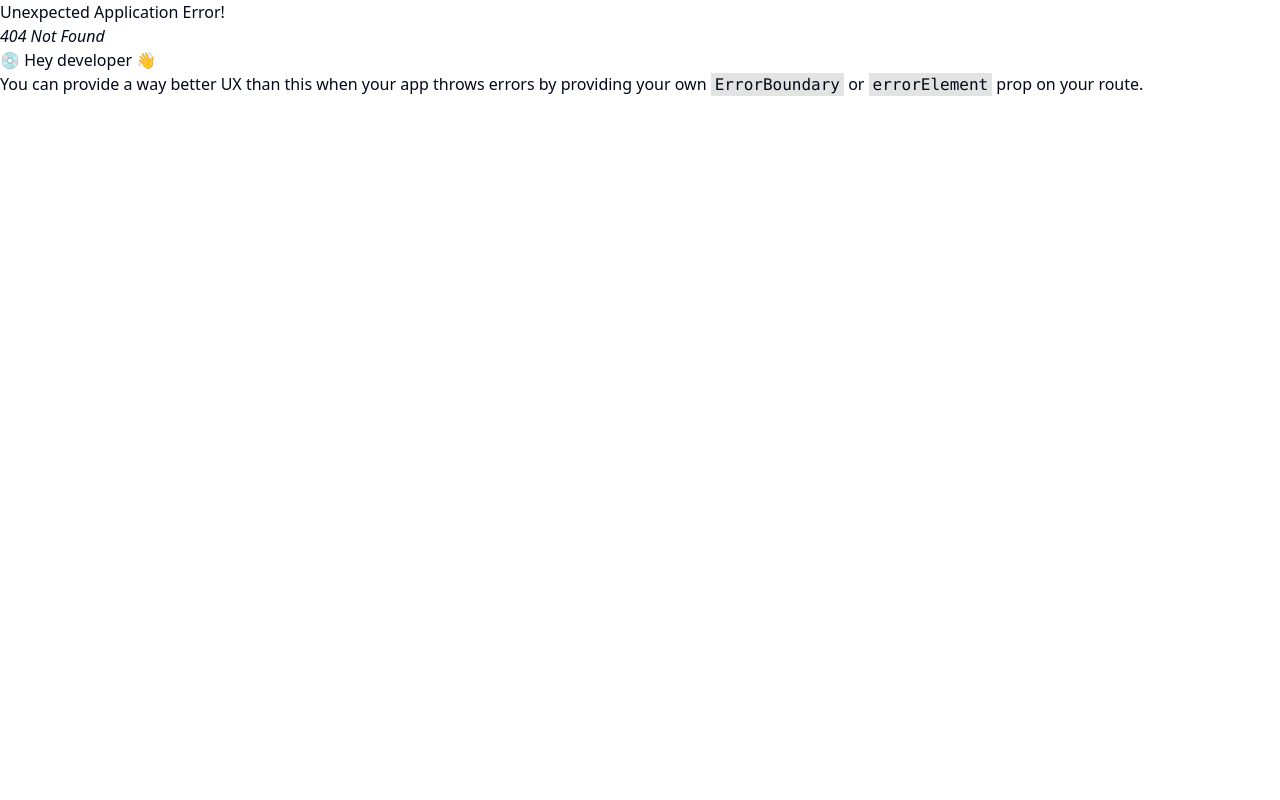
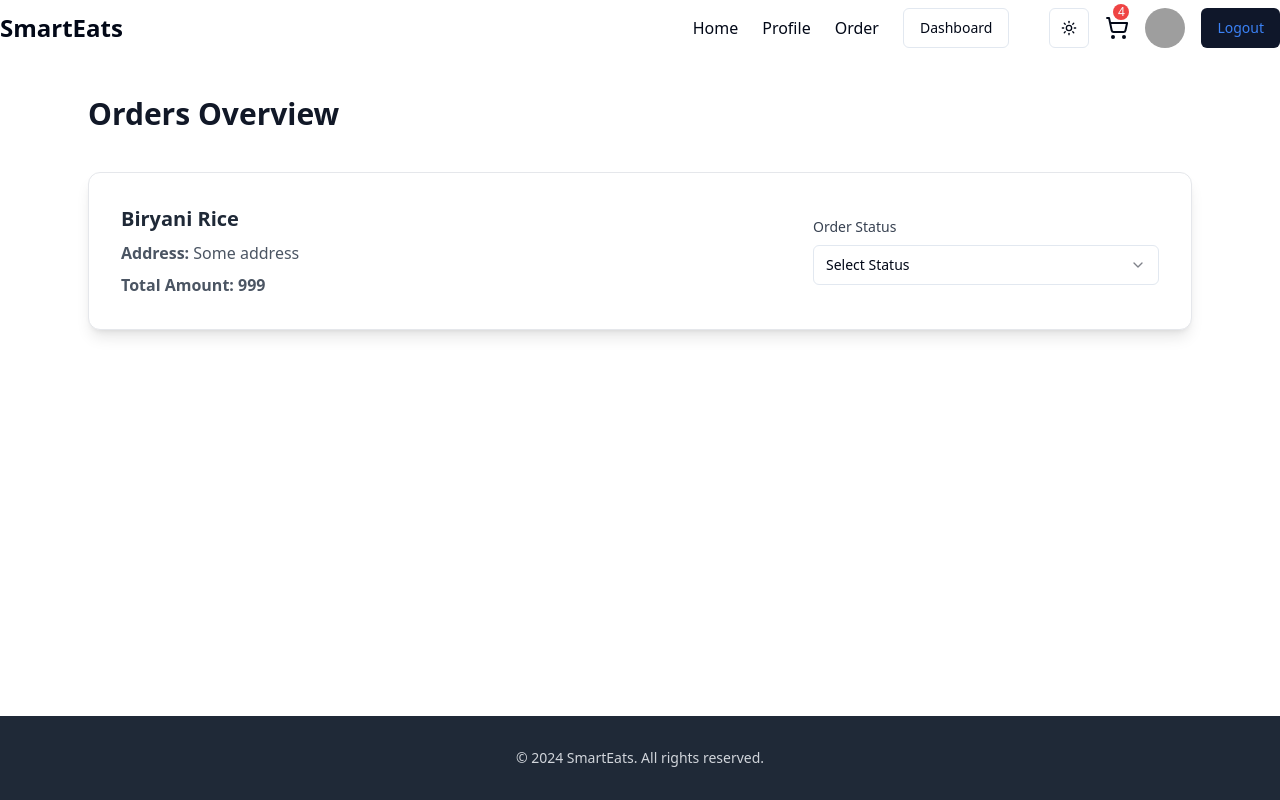
Before and after one commit to smartdriver321/smarteats, a React (Vite) app in the folder client/: page /admin/orders in a window 1280 px wide. Before the commit this address had no page. Built offline with nearby package versions, Linux system fonts and the light colour scheme; grey boxes are pictures that could not be loaded.

Commit message:
Add Orders page

```diff
--- a/client/package.json
+++ b/client/package.json
@@ -17,7 +17,7 @@
 		"@radix-ui/react-dropdown-menu": "^2.1.2",
 		"@radix-ui/react-label": "^2.1.0",
 		"@radix-ui/react-menubar": "^1.1.2",
-		"@radix-ui/react-select": "^2.1.1",
+		"@radix-ui/react-select": "^2.1.2",
 		"@radix-ui/react-separator": "^1.1.0",
 		"@radix-ui/react-slot": "^1.1.0",
 		"axios": "^1.7.5",
--- a/client/src/App.tsx
+++ b/client/src/App.tsx
@@ -12,6 +12,7 @@
 import Cart from './components/cart'
 import Restaurant from './admin/restaurant'
 import AddMenu from './admin/add-menu'
+import Orders from './admin/orders'
 
 const appRouter = createBrowserRouter([
 	{
@@ -42,6 +43,10 @@
 			{
 				path: '/admin/menu',
 				element: <AddMenu />,
+			},
+			{
+				path: '/admin/orders',
+				element: <Orders />,
 			},
 		],
 	},
--- /dev/null
+++ b/client/src/admin/orders.tsx
@@ -0,0 +1,61 @@
+import { Label } from '@/components/ui/label'
+import {
+	Select,
+	SelectContent,
+	SelectGroup,
+	SelectItem,
+	SelectTrigger,
+	SelectValue,
+} from '@/components/ui/select'
+
+export default function Orders() {
+	return (
+		<div className='max-w-6xl mx-auto py-10 px-6'>
+			<h1 className='text-3xl font-extrabold text-gray-900 dark:text-white mb-10'>
+				Orders Overview
+			</h1>
+			<div className='space-y-8'>
+				{/* Restaurant orders display here  */}
+				<div className='flex flex-col md:flex-row justify-between items-start sm:items-center bg-white dark:bg-gray-800 shadow-lg rounded-xl p-6 sm:p-8 border border-gray-200 dark:border-gray-700'>
+					<div className='flex-1 mb-6 sm:mb-0'>
+						<h1 className='text-xl font-semibold text-gray-800 dark:text-gray-100'>
+							Biryani Rice
+						</h1>
+						<p className='text-gray-600 dark:text-gray-400 mt-2'>
+							<span className='font-semibold'>Address: </span>
+							Some address
+						</p>
+						<p className='text-gray-600 dark:text-gray-400 mt-2'>
+							<span className='font-semibold'>Total Amount: 999</span>
+						</p>
+					</div>
+					<div className='w-full sm:w-1/3'>
+						<Label className='block text-sm font-medium text-gray-700 dark:text-gray300 mb-2'>
+							Order Status
+						</Label>
+						<Select>
+							<SelectTrigger>
+								<SelectValue placeholder='Select Status' />
+							</SelectTrigger>
+							<SelectContent>
+								<SelectGroup>
+									{[
+										'Pending',
+										'Confirmed',
+										'Preparing',
+										'OutForDelivery',
+										'Delivered',
+									].map((status: string, index: number) => (
+										<SelectItem key={index} value={status.toLowerCase()}>
+											{status}
+										</SelectItem>
+									))}
+								</SelectGroup>
+							</SelectContent>
+						</Select>
+					</div>
+				</div>
+			</div>
+		</div>
+	)
+}
--- /dev/null
+++ b/client/src/components/ui/select.tsx
@@ -0,0 +1,158 @@
+import * as React from "react"
+import * as SelectPrimitive from "@radix-ui/react-select"
+import { Check, ChevronDown, ChevronUp } from "lucide-react"
+
+import { cn } from "@/lib/utils"
+
+const Select = SelectPrimitive.Root
+
+const SelectGroup = SelectPrimitive.Group
+
+const SelectValue = SelectPrimitive.Value
+
+const SelectTrigger = React.forwardRef<
+  React.ElementRef<typeof SelectPrimitive.Trigger>,
+  React.ComponentPropsWithoutRef<typeof SelectPrimitive.Trigger>
+>(({ className, children, ...props }, ref) => (
+  <SelectPrimitive.Trigger
+    ref={ref}
+    className={cn(
+      "flex h-10 w-full items-center justify-between rounded-md border border-input bg-background px-3 py-2 text-sm ring-offset-background placeholder:text-muted-foreground focus:outline-none focus:ring-2 focus:ring-ring focus:ring-offset-2 disabled:cursor-not-allowed disabled:opacity-50 [&>span]:line-clamp-1",
+      className
+    )}
+    {...props}
+  >
+    {children}
+    <SelectPrimitive.Icon asChild>
+      <ChevronDown className="h-4 w-4 opacity-50" />
+    </SelectPrimitive.Icon>
+  </SelectPrimitive.Trigger>
+))
+SelectTrigger.displayName = SelectPrimitive.Trigger.displayName
+
+const SelectScrollUpButton = React.forwardRef<
+  React.ElementRef<typeof SelectPrimitive.ScrollUpButton>,
+  React.ComponentPropsWithoutRef<typeof SelectPrimitive.ScrollUpButton>
+>(({ className, ...props }, ref) => (
+  <SelectPrimitive.ScrollUpButton
+    ref={ref}
+    className={cn(
+      "flex cursor-default items-center justify-center py-1",
+      className
+    )}
+    {...props}
+  >
+    <ChevronUp className="h-4 w-4" />
+  </SelectPrimitive.ScrollUpButton>
+))
+SelectScrollUpButton.displayName = SelectPrimitive.ScrollUpButton.displayName
+
+const SelectScrollDownButton = React.forwardRef<
+  React.ElementRef<typeof SelectPrimitive.ScrollDownButton>,
+  React.ComponentPropsWithoutRef<typeof SelectPrimitive.ScrollDownButton>
+>(({ className, ...props }, ref) => (
+  <SelectPrimitive.ScrollDownButton
+    ref={ref}
+    className={cn(
+      "flex cursor-default items-center justify-center py-1",
+      className
+    )}
+    {...props}
+  >
+    <ChevronDown className="h-4 w-4" />
+  </SelectPrimitive.ScrollDownButton>
+))
+SelectScrollDownButton.displayName =
+  SelectPrimitive.ScrollDownButton.displayName
+
+const SelectContent = React.forwardRef<
+  React.ElementRef<typeof SelectPrimitive.Content>,
+  React.ComponentPropsWithoutRef<typeof SelectPrimitive.Content>
+>(({ className, children, position = "popper", ...props }, ref) => (
+  <SelectPrimitive.Portal>
+    <SelectPrimitive.Content
+      ref={ref}
+      className={cn(
+        "relative z-50 max-h-96 min-w-[8rem] overflow-hidden rounded-md border bg-popover text-popover-foreground shadow-md data-[state=open]:animate-in data-[state=closed]:animate-out data-[state=closed]:fade-out-0 data-[state=open]:fade-in-0 data-[state=closed]:zoom-out-95 data-[state=open]:zoom-in-95 data-[side=bottom]:slide-in-from-top-2 data-[side=left]:slide-in-from-right-2 data-[side=right]:slide-in-from-left-2 data-[side=top]:slide-in-from-bottom-2",
+        position === "popper" &&
+          "data-[side=bottom]:translate-y-1 data-[side=left]:-translate-x-1 data-[side=right]:translate-x-1 data-[side=top]:-translate-y-1",
+        className
+      )}
+      position={position}
+      {...props}
+    >
+      <SelectScrollUpButton />
+      <SelectPrimitive.Viewport
+        className={cn(
+          "p-1",
+          position === "popper" &&
+            "h-[var(--radix-select-trigger-height)] w-full min-w-[var(--radix-select-trigger-width)]"
+        )}
+      >
+        {children}
+      </SelectPrimitive.Viewport>
+      <SelectScrollDownButton />
+    </SelectPrimitive.Content>
+  </SelectPrimitive.Portal>
+))
+SelectContent.displayName = SelectPrimitive.Content.displayName
+
+const SelectLabel = React.forwardRef<
+  React.ElementRef<typeof SelectPrimitive.Label>,
+  React.ComponentPropsWithoutRef<typeof SelectPrimitive.Label>
+>(({ className, ...props }, ref) => (
+  <SelectPrimitive.Label
+    ref={ref}
+    className={cn("py-1.5 pl-8 pr-2 text-sm font-semibold", className)}
+    {...props}
+  />
+))
+SelectLabel.displayName = SelectPrimitive.Label.displayName
+
+const SelectItem = React.forwardRef<
+  React.ElementRef<typeof SelectPrimitive.Item>,
+  React.ComponentPropsWithoutRef<typeof SelectPrimitive.Item>
+>(({ className, children, ...props }, ref) => (
+  <SelectPrimitive.Item
+    ref={ref}
+    className={cn(
+      "relative flex w-full cursor-default select-none items-center rounded-sm py-1.5 pl-8 pr-2 text-sm outline-none focus:bg-accent focus:text-accent-foreground data-[disabled]:pointer-events-none data-[disabled]:opacity-50",
+      className
+    )}
+    {...props}
+  >
+    <span className="absolute left-2 flex h-3.5 w-3.5 items-center justify-center">
+      <SelectPrimitive.ItemIndicator>
+        <Check className="h-4 w-4" />
+      </SelectPrimitive.ItemIndicator>
+    </span>
+
+    <SelectPrimitive.ItemText>{children}</SelectPrimitive.ItemText>
+  </SelectPrimitive.Item>
+))
+SelectItem.displayName = SelectPrimitive.Item.displayName
+
+const SelectSeparator = React.forwardRef<
+  React.ElementRef<typeof SelectPrimitive.Separator>,
+  React.ComponentPropsWithoutRef<typeof SelectPrimitive.Separator>
+>(({ className, ...props }, ref) => (
+  <SelectPrimitive.Separator
+    ref={ref}
+    className={cn("-mx-1 my-1 h-px bg-muted", className)}
+    {...props}
+  />
+))
+SelectSeparator.displayName = SelectPrimitive.Separator.displayName
+
+export {
+  Select,
+  SelectGroup,
+  SelectValue,
+  SelectTrigger,
+  SelectContent,
+  SelectLabel,
+  SelectItem,
+  SelectSeparator,
+  SelectScrollUpButton,
+  SelectScrollDownButton,
+}
```
Also changed, not shown: 1 other file (tests, documents, lock files or other folders).
